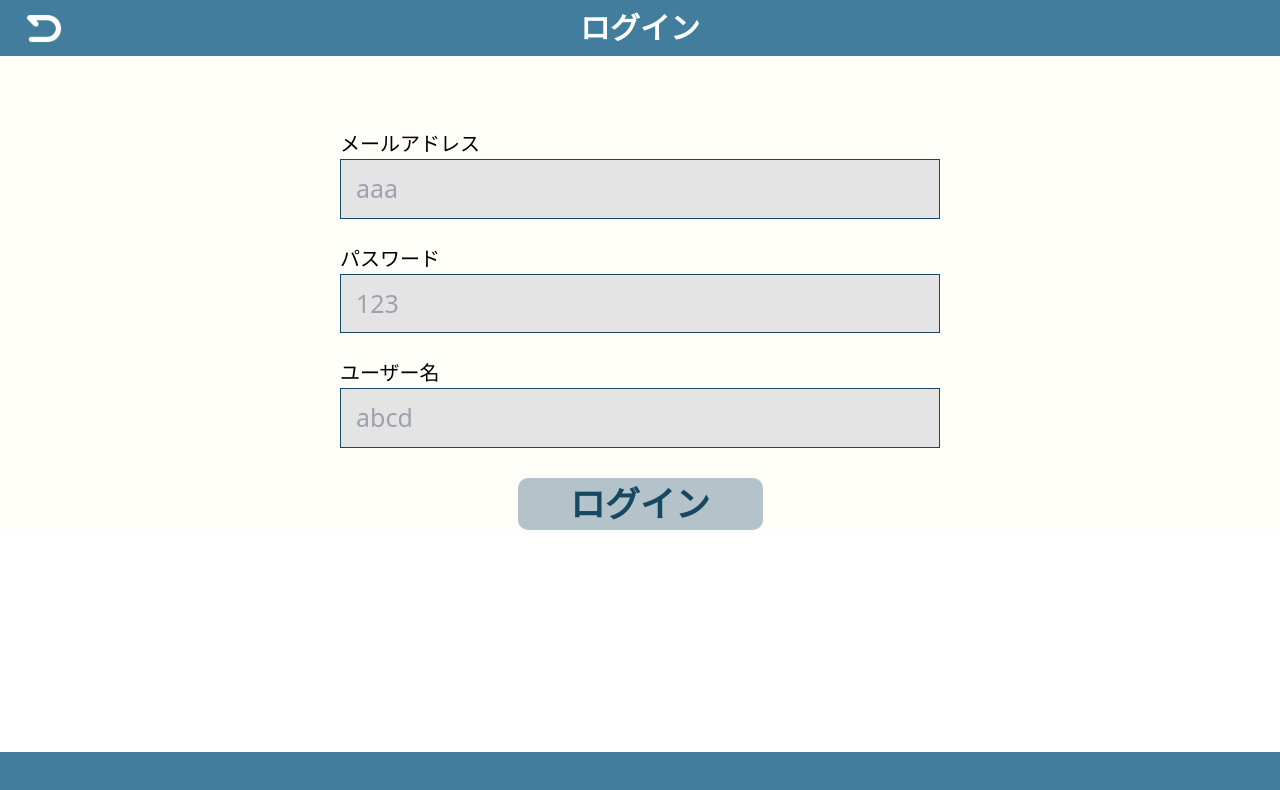
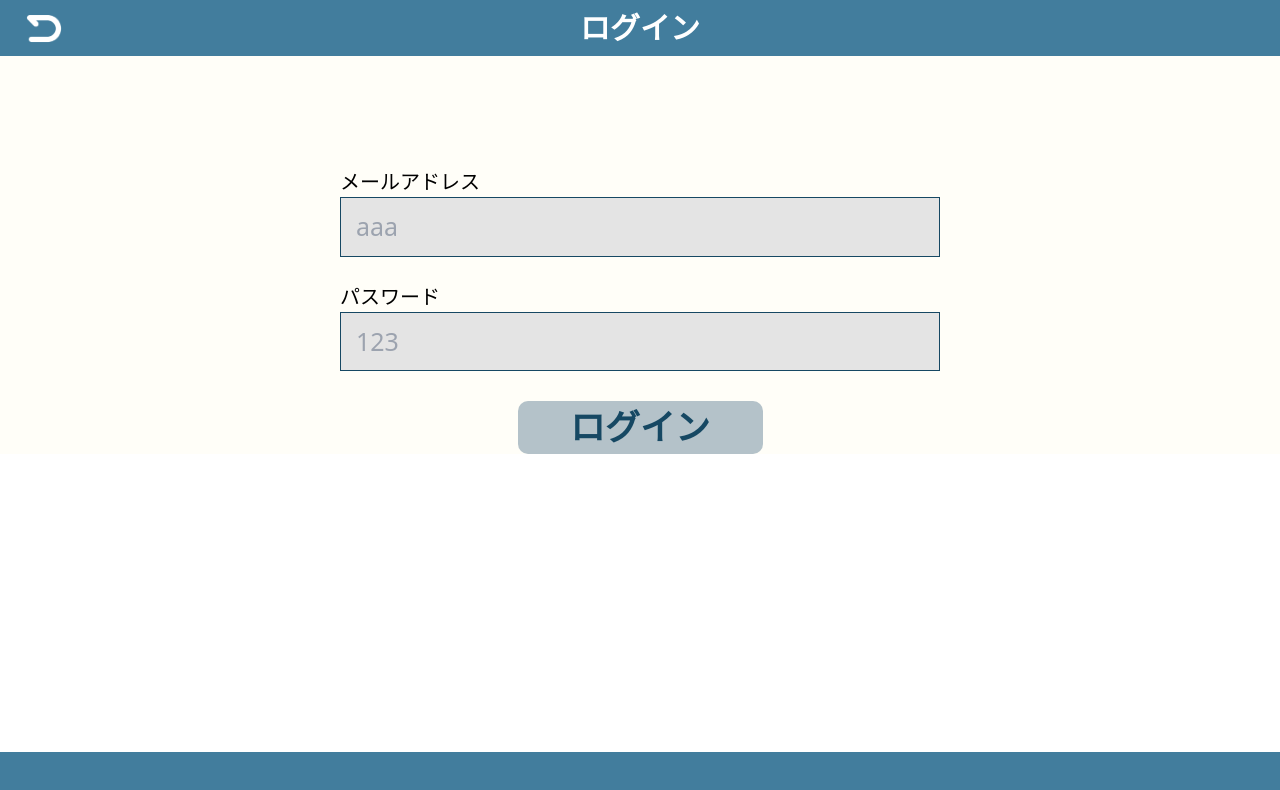
Before and after one commit to mod0dethink/UniVivid, a React (Create React App) app: page /login in a window 1280 px wide. Shown: the top 790 px of the page. Built offline with nearby package versions, Linux system fonts and the light colour scheme.

Commit message:
ログインのユーザー名削除

```diff
--- a/src/components/MaterialComponent.js
+++ b/src/components/MaterialComponent.js
@@ -75,8 +75,6 @@ function RootUrl(itemData) {
     value={username}
                 value={email}
                               value={password}
-
-
 */
 
 //フォーム入力用のinput
--- a/src/components/RegisterMaterial.js
+++ b/src/components/RegisterMaterial.js
@@ -43,7 +43,7 @@ function LoginForm() {
   }
 
   return (
-    <section className="pt-[5%] bg-main-bg flex justify-center">
+    <section className="pt-[8%] bg-main-bg flex justify-center">
       <div className="from-nav">
         <form onSubmit={handleSubmit}>
           {error && <p className="text-red-500 absolute -mt-10">{error}</p>}
@@ -68,20 +68,10 @@ function LoginForm() {
                 onChange={(e) => setPassword(e.target.value)}
               />
             </div>
-            <div>
-              <p>ユーザー名</p>
-              <input
-                type="text"
-                name="username"
-                placeholder="abcd"
-                value={username}
-                onChange={(e) => setUsername(e.target.value)}
-              />
-            </div>
           </div>
-          <Link to = '/loginwelcom'>
+          {/* <Link to = '/loginwelcom'> */}
           <button type="submit">ログイン</button>
-          </Link>
+          {/* </Link> */}
         </form>
       </div>
     </section>
```
